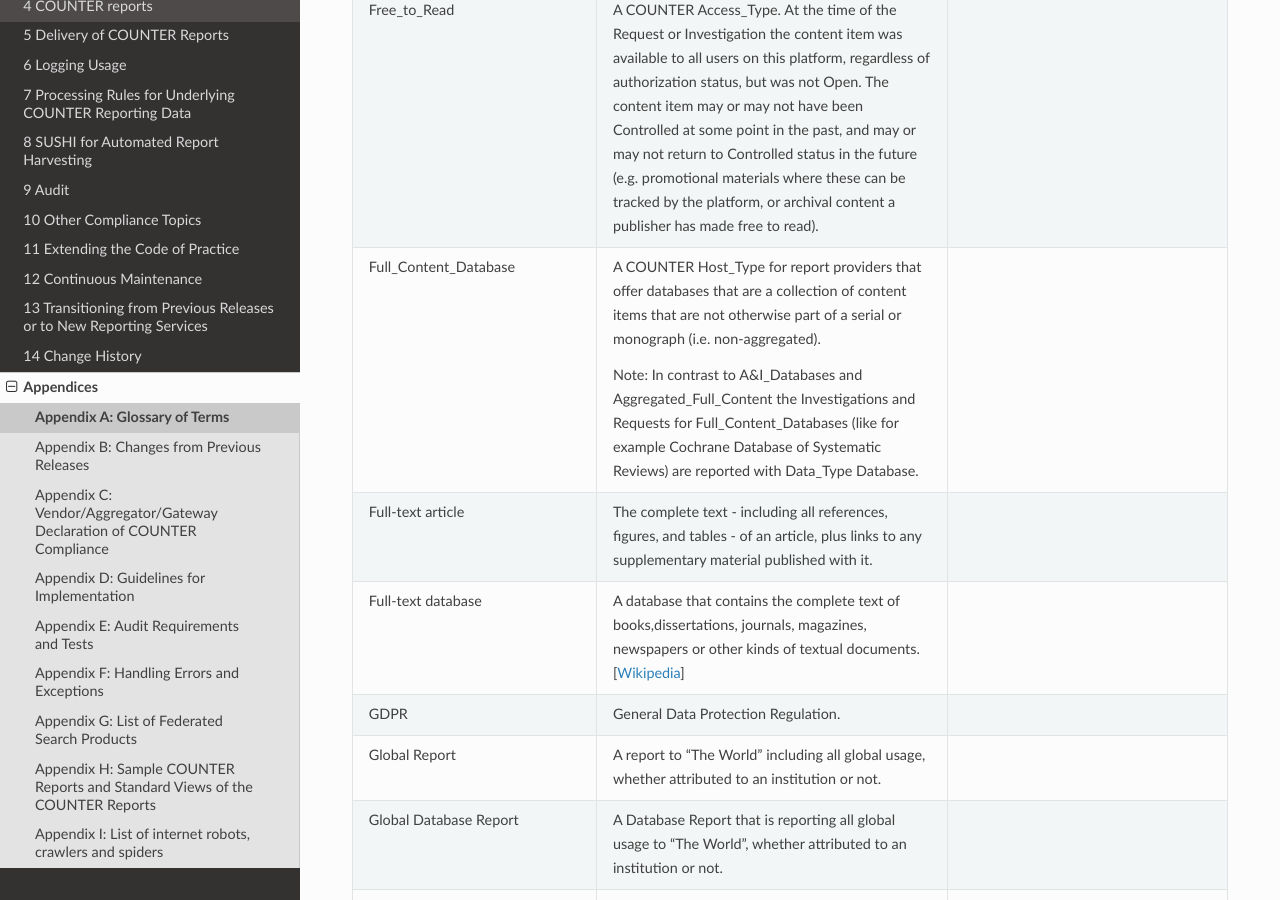
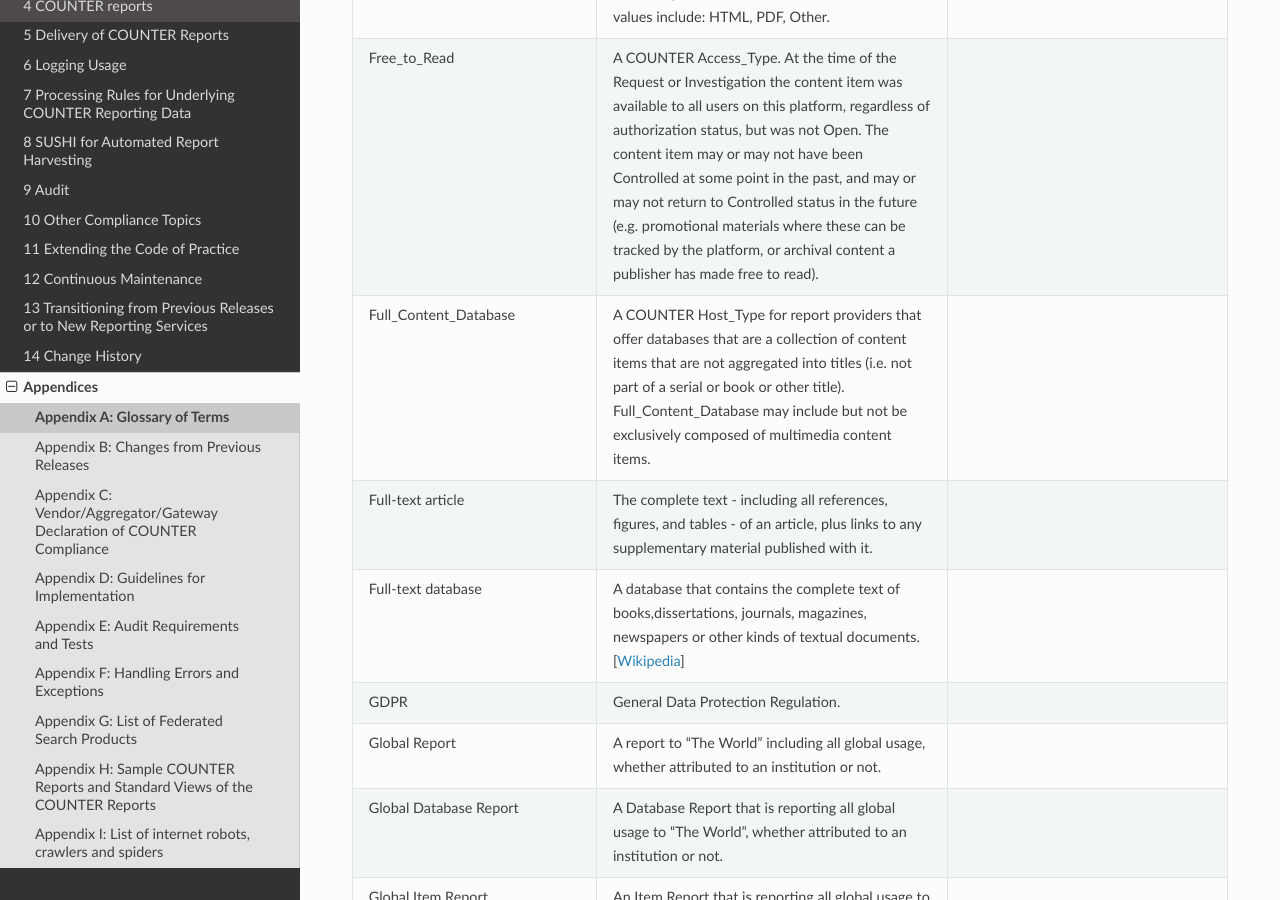
Before and after one commit to Project-Counter/cop5, a Sphinx documentation site: the page built from source/appendices/a-glossary-of-terms.rst, in a window 1280 px wide and 900 px high, scrolled down 10381 px. Built offline with Sphinx 7.4.7 and the Read the Docs theme 2.0.0, drawn with Linux system fonts in a browser that asks for light colours; some of the changed text lies outside the part shown.

Commit message:
Clarify the database Host_Type definitions
Clarify the definitions for the Host_Types Aggregated_Full_Content (content part of titles) and Full_Content_Database (content not part of titles).

```diff
--- a/source/03-specifications/03-counter-report-common-attributes-and-elements.rst
+++ b/source/03-specifications/03-counter-report-common-attributes-and-elements.rst
@@ -13,7 +13,7 @@
 Host Types
 """"""""""
 
-Usage reports are provided by many different types of content hosts ranging from eBook to A&I_Database, eJournal, Discovery_Service, Multimedia etc. The usage reporting needs vary by Host_Type. To accommodate this variance, the R5 defines a set of Host_Type categories. Although the Host_Type does not appear on the COUNTER report, the Code of Practice uses Host_Types throughout this document to help report providers identify which reports, elements, metric types, and attributes are relevant to them. The Host_Types are:
+Usage reports are provided by many different types of content hosts ranging from eBook to A&I_Database, eJournal, Discovery_Service, Multimedia etc. The usage reporting needs vary by Host_Type. To accommodate this variance, R5 defines a set of Host_Type categories. Although the Host_Type does not appear on the COUNTER report, the Code of Practice uses Host_Types throughout this document to help report providers identify which reports, elements, metric types, and attributes are relevant to them. The Host_Types are:
 
 Table 3.o (below): List of Host_Type Values
 
@@ -37,7 +37,7 @@
        ProQuest
 
    * - Aggregated_Full_Content
-     - Provides access to aggregated pre-set databases of full text and other content where content is accessed in the context of the licensed database.
+     - Provides access to databases of full text serial and/or book content (monographs, reference works, etc.), and/or content otherwise aggregated into titles, where content is accessed in the context of the licensed database.
      - EBSCOhost\ |br|\ |lb|
        ProQuest
 
@@ -68,7 +68,7 @@
      - ScienceDirect
 
    * - Full_Content_Database
-     - Provides access to databases that are a collection of content items that are not otherwise part of a serial or monograph (i.e. non-aggregated).
+     - Provides access to databases that are a collection of content items that are not aggregated into titles (i.e. not part of a serial or book or other title). Full_Content_Database may include multimedia materials.
      - Cochrane
 
    * - Multimedia
--- a/source/appendices/a-glossary-of-terms.rst
+++ b/source/appendices/a-glossary-of-terms.rst
@@ -47,7 +47,7 @@
      - Controlled, Open, Free_to_Read
 
    * - Aggregated_Full_Content
-     - A COUNTER Host_Type for report providers that offers aggregated pre-set databases of full text and other content where content is accessed in the context of the licensed database.
+     - A COUNTER Host_Type for report providers that provide  access to databases of full text serial and/or book content (monographs, reference works, etc.), and/or content otherwise aggregated into titles, where content is accessed in the context of the licensed database.
      -
 
    * - Aggregated full-text database
@@ -453,9 +453,7 @@
      -
 
    * - Full_Content_Database
-     - A COUNTER Host_Type for report providers that offer databases that are a collection of content items that are not otherwise part of a serial or monograph (i.e. non-aggregated).
-
-       Note: In contrast to A&I_Databases and Aggregated_Full_Content the Investigations and Requests for Full_Content_Databases (like for example Cochrane Database of Systematic Reviews) are reported with Data_Type Database.
+     - A COUNTER Host_Type for report providers that offer databases that are a collection of content items that are not aggregated into titles (i.e. not part of a serial or book or other title). Full_Content_Database may include but not be exclusively composed of multimedia content items.
      -
 
    * - Full-text article
```
